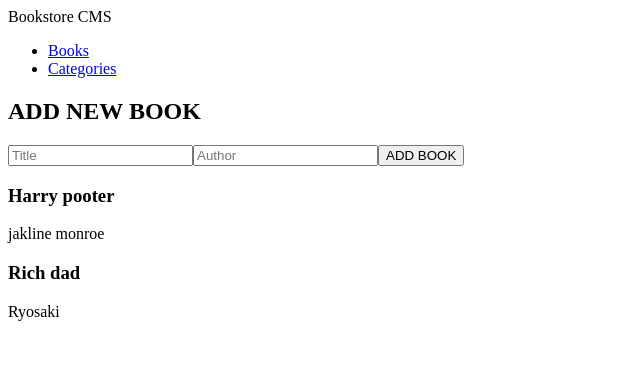
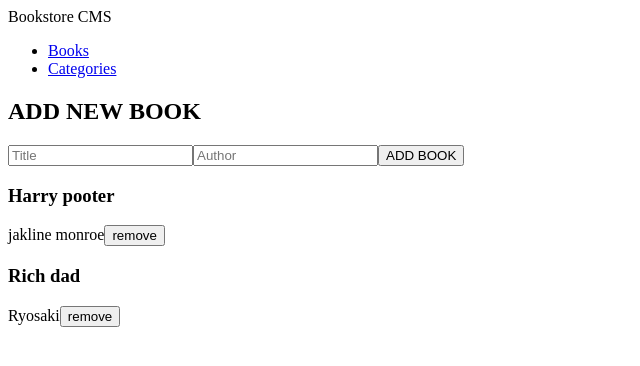
Before and after one commit to BouaikIlham/Bookstore, a React (Create React App) app: page / in a window 1280 px wide. Shown: the top 366 px of the page, without its empty margins (0-640 px from the left). Built offline with nearby package versions, Linux system fonts and the light colour scheme.

Commit message:
add remove button to  Book and add the exact to make the Books  route the default page

```diff
--- a/src/App.js
+++ b/src/App.js
@@ -9,8 +9,8 @@ function App() {
     <>
       <Navbar />
       <Routes>
-        <Route path="/" element={<Books />} />
-        <Route path="/categories" element={<Categories />} />
+        <Route exact path="/" element={<Books />} />
+        <Route exact path="/categories" element={<Categories />} />
       </Routes>
     </>
   );
--- a/src/components/Book.js
+++ b/src/components/Book.js
@@ -5,6 +5,7 @@ const Book = ({ title, author }) => (
   <>
     <h3>{title}</h3>
     <span>{author}</span>
+    <button>remove</button>
   </>
 );
 
```
